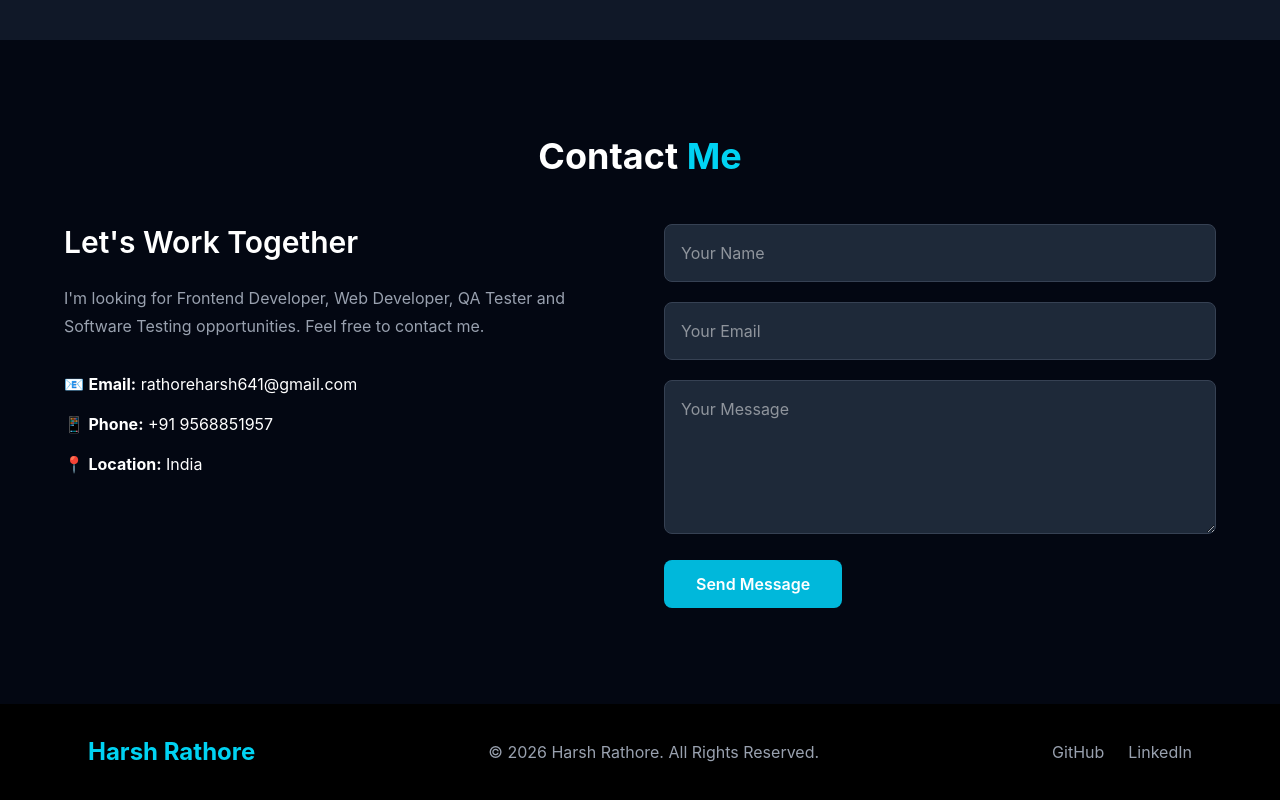
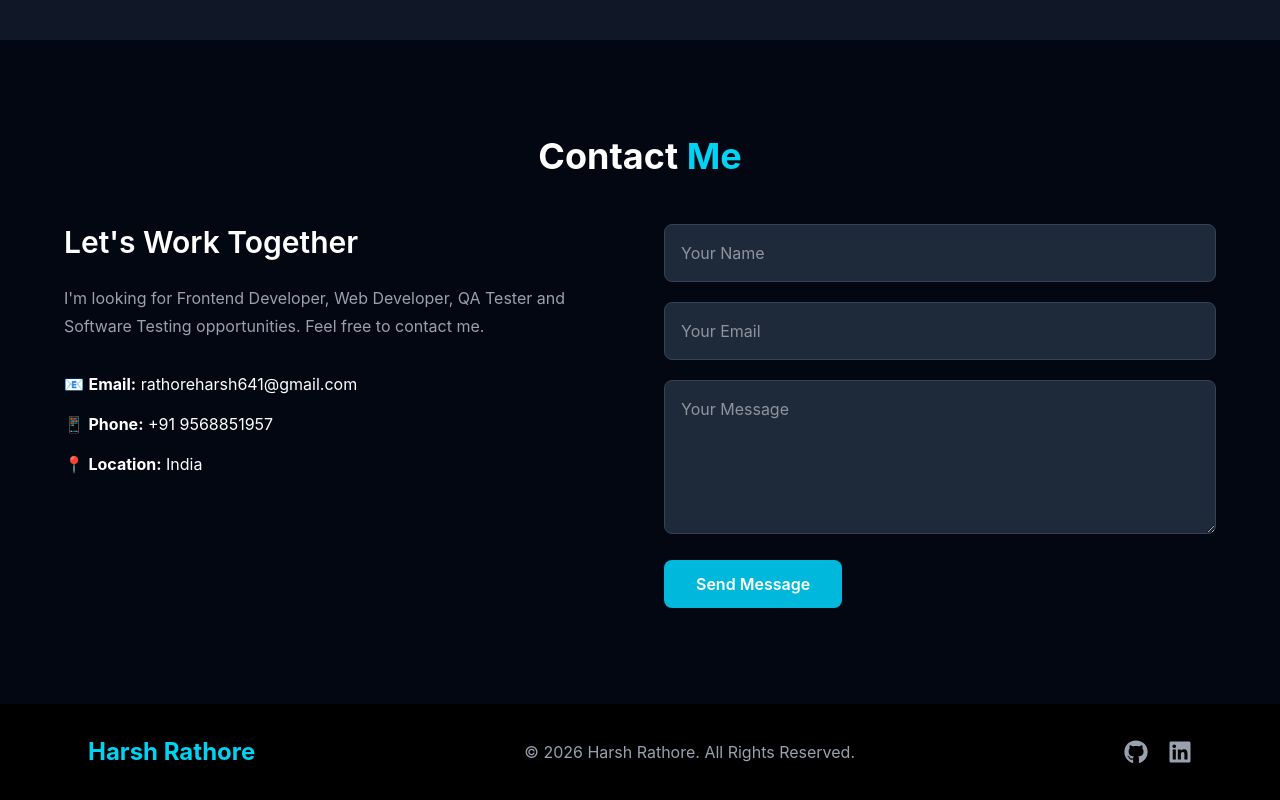
Before and after one commit to Rathore95688/portfolio-website, a React (Vite) app: page / in a window 1280 px wide. Shown: the part 2814-3614 px from the top of the page. Built offline with nearby package versions, Linux system fonts and the light colour scheme.

Commit message:
footer update

```diff
--- a/package.json
+++ b/package.json
@@ -13,6 +13,7 @@
     "@tailwindcss/vite": "^4.3.2",
     "react": "^19.2.7",
     "react-dom": "^19.2.7",
+    "react-icons": "^5.7.0",
     "tailwindcss": "^4.3.2"
   },
   "devDependencies": {
--- a/src/components/Footer.jsx
+++ b/src/components/Footer.jsx
@@ -1,3 +1,5 @@
+import { FaGithub, FaLinkedin } from "react-icons/fa";
+
 const Footer = () => {
   return (
     <footer className="bg-black text-gray-400 py-8">
@@ -13,25 +15,25 @@ const Footer = () => {
           © {new Date().getFullYear()} Harsh Rathore. All Rights Reserved.
         </p>
 
-        {/* Social Links */}
-        <div className="flex gap-6 mt-4 md:mt-0">
+        {/* Social Icons */}
+        <div className="flex gap-5 mt-4 md:mt-0">
 
           <a
             href="https://github.com/Rathore95688"
             target="_blank"
             rel="noopener noreferrer"
-            className="hover:text-cyan-400 transition duration-300"
+            className="text-2xl hover:text-cyan-400 transition duration-300"
           >
-            GitHub
+            <FaGithub />
           </a>
 
           <a
             href="https://www.linkedin.com/in/harsh-rathore-772124294"
             target="_blank"
             rel="noopener noreferrer"
-            className="hover:text-cyan-400 transition duration-300"
+            className="text-2xl hover:text-cyan-400 transition duration-300"
           >
-            LinkedIn
+            <FaLinkedin />
           </a>
 
         </div>
```
Also changed, not shown: 1 other file (tests, documents, lock files or other folders).
